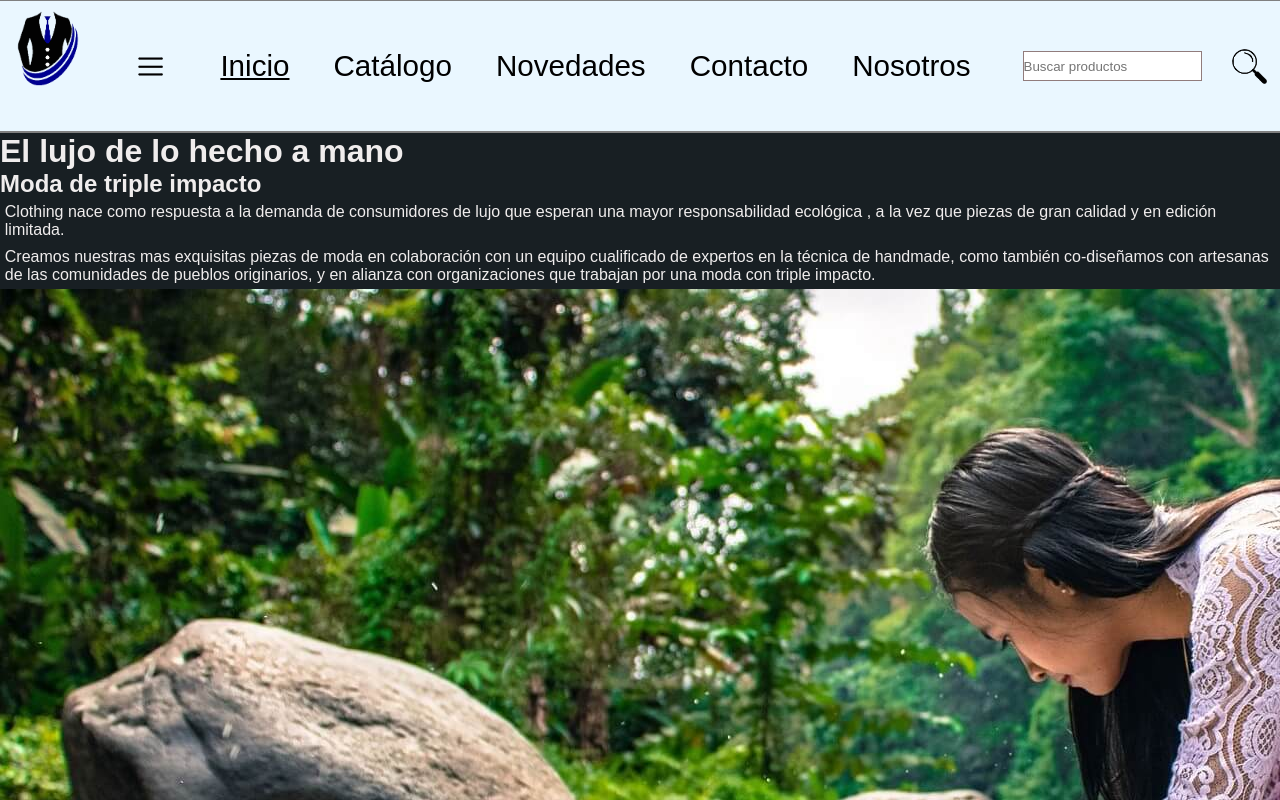
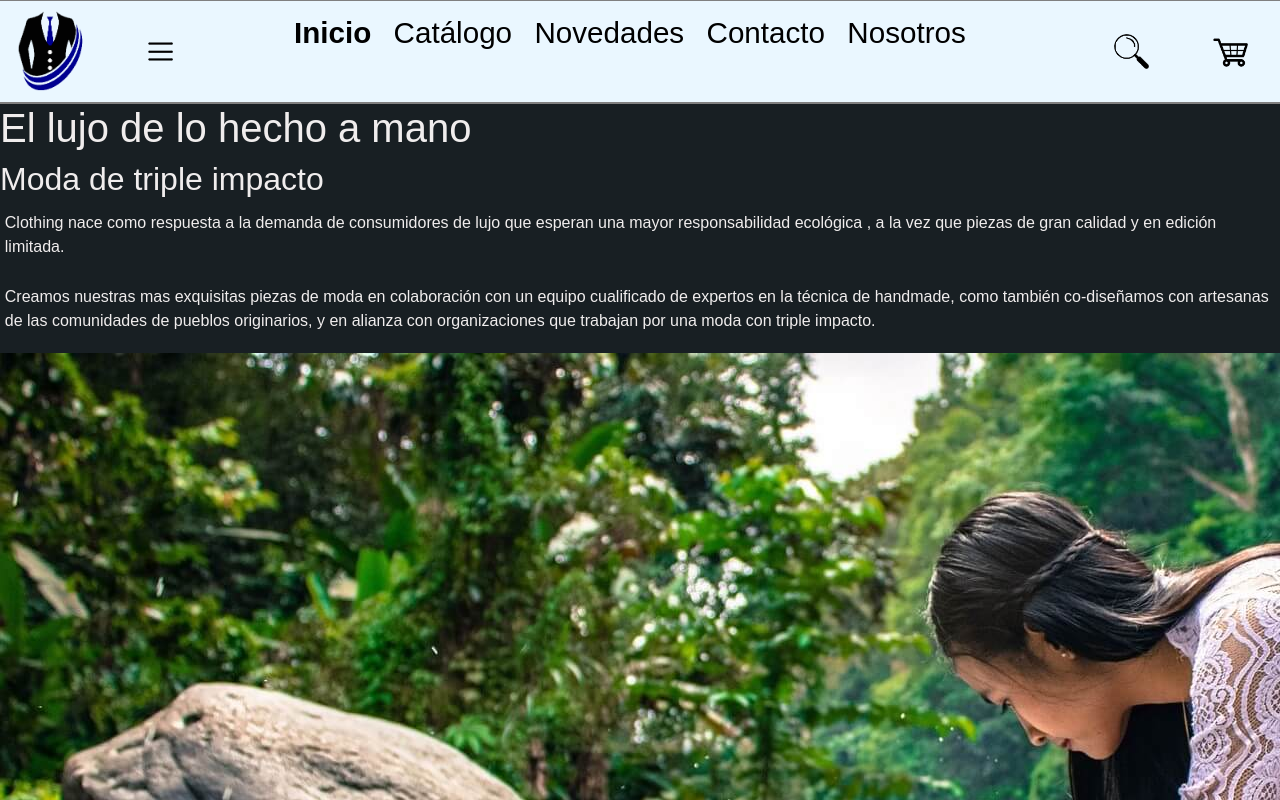
Before and after one commit to fedefd/proyecto-coder, a plain HTML site: page index.html in a window 1280 px wide. Shown: the top 800 px of the page. Drawn offline with nearby package versions, Linux system fonts and the light colour scheme.

Commit message:
se añadio bootstrap a los html

```diff
--- a/css/styles.css
+++ b/css/styles.css
@@ -26,7 +26,8 @@ a {
 }
 
 .focus {
-  text-decoration: underline;
+  font-weight: 800;
+  /* text-shadow: rgb(163, 164, 182) 2px 1px; */
 }
 
 
@@ -51,31 +52,29 @@ header {
 footer {
 
   background-color: rgba(133, 133, 133, 0.767);
-  justify-content: space-between;
-  padding: 15px;
+  padding: 1rem;
   align-items: center;
 
 }
 
 header nav {
   width: 70%;
-  font-size: 1.85em;
+  font-size: 1.85rem;
   display: flex;
   justify-content: center;
-  /* background-color: aqua; */
 }
 
 header nav ul {
-  padding: 15px;
-  margin: 15px;
+  padding: 0.7rem;
+  margin: 0.5rem;
   display: flex;
-  height: 70px;
+  height: 3rem;
 }
 
 header nav ul li {
   align-self: center;
-  margin: 7px;
-  padding: 15px;
+  gap: 1rem;
+  padding: 0.7rem;
   cursor: pointer;
 
 }
@@ -83,7 +82,7 @@ header nav ul li {
 header nav ul li:hover {
   background: #eee;
   color: black;
-  border-radius: 25px;
+  border-radius: 30%;
 }
 
 header nav ul li a {
@@ -93,31 +92,28 @@ header nav ul li a {
 .logo-menu-header {
   display: flex;
   justify-content: space-between;
-  padding: 10px;
-  /* background-color: aquamarine; */
+  padding: 0.65rem;
 }
 
 .lupa-carrito-header {
   display: flex;
-  /* background-color: blueviolet; */
-
 }
 
 .lupa-carrito-header img {
-  margin: 30px;
+  margin: 2rem;
 }
 
 header img {
   display: flex;
   align-self: center;
-  height: 35px;
-  width: 35px;
+  height: 2.2rem;
+  width: 2.2rem;
   cursor: pointer;
 }
 
 .logo-header {
-  height: 75px;
-  width: 75px;
+  height: 5rem;
+  width: 5rem;
 }
 
 .header-search-bar {
@@ -128,8 +124,9 @@ header img {
 .lupa-input-header {
   border: 1px solid #917c7c;
   outline: none;
-  height: 30px;
+  height: 2rem;
   align-self: center;
+  display: none;
 
 }
 
@@ -139,7 +136,7 @@ header img {
 }
 
 .socials-footer a {
-  padding: 15px;
+  padding: 1rem;
 }
 
 .socials-footer a:hover {
--- a/index.html
+++ b/index.html
@@ -4,6 +4,8 @@
 <head>
   <meta charset="UTF-8">
   <meta name="viewport" content="width=device-width, initial-scale=1.0">
+  <link href="https://cdn.jsdelivr.net/npm/bootstrap@5.3.2/dist/css/bootstrap.min.css" rel="stylesheet"
+    integrity="sha384-T3c6CoIi6uLrA9TneNEoa7RxnatzjcDSCmG1MXxSR1GAsXEV/Dwwykc2MPK8M2HN" crossorigin="anonymous">
   <link rel="icon" type="image/png" href="img/favicon.png">
   <link rel="stylesheet" href="./css/styles.css">
   <title>Inicio</title>
@@ -123,10 +125,17 @@
               d="M16.98 0a6.9 6.9 0 0 1 5.08 1.98A6.94 6.94 0 0 1 24 7.02v9.96c0 2.08-.68 3.87-1.98 5.13A7.14 7.14 0 0 1 16.94 24H7.06a7.06 7.06 0 0 1-5.03-1.89A6.96 6.96 0 0 1 0 16.94V7.02C0 2.8 2.8 0 7.02 0h9.96zm.05 2.23H7.06c-1.45 0-2.7.43-3.53 1.25a4.82 4.82 0 0 0-1.3 3.54v9.92c0 1.5.43 2.7 1.3 3.58a5 5 0 0 0 3.53 1.25h9.88a5 5 0 0 0 3.53-1.25 4.73 4.73 0 0 0 1.4-3.54V7.02a5 5 0 0 0-1.3-3.49 4.82 4.82 0 0 0-3.54-1.3zM12 5.76c3.39 0 6.2 2.8 6.2 6.2a6.2 6.2 0 0 1-12.4 0 6.2 6.2 0 0 1 6.2-6.2zm0 2.22a3.99 3.99 0 0 0-3.97 3.97A3.99 3.99 0 0 0 12 15.92a3.99 3.99 0 0 0 3.97-3.97A3.99 3.99 0 0 0 12 7.98zm6.44-3.77a1.4 1.4 0 1 1 0 2.8 1.4 1.4 0 0 1 0-2.8z" />
           </svg>
         </a>
+
       </div>
 
     </footer>
+
   </div>
+
+  <script src="https://cdn.jsdelivr.net/npm/bootstrap@5.3.2/dist/js/bootstrap.bundle.min.js"
+    integrity="sha384-C6RzsynM9kWDrMNeT87bh95OGNyZPhcTNXj1NW7RuBCsyN/o0jlpcV8Qyq46cDfL"
+    crossorigin="anonymous"></script>
+
 </body>
 
 </html>
```
Also changed, not shown: pages/catalogo.html (+5 -1 lines), pages/contacto.html (+5 -0 lines), pages/nosotros.html (+5 -1 lines), pages/novedades.html (+5 -1 lines).
